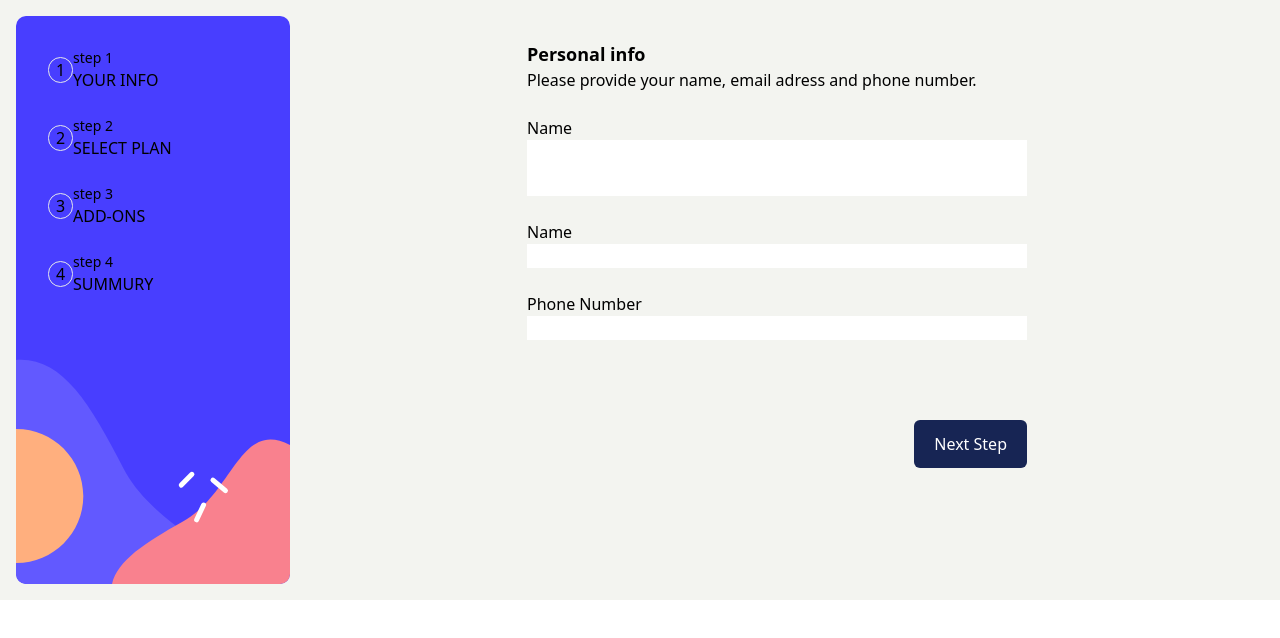
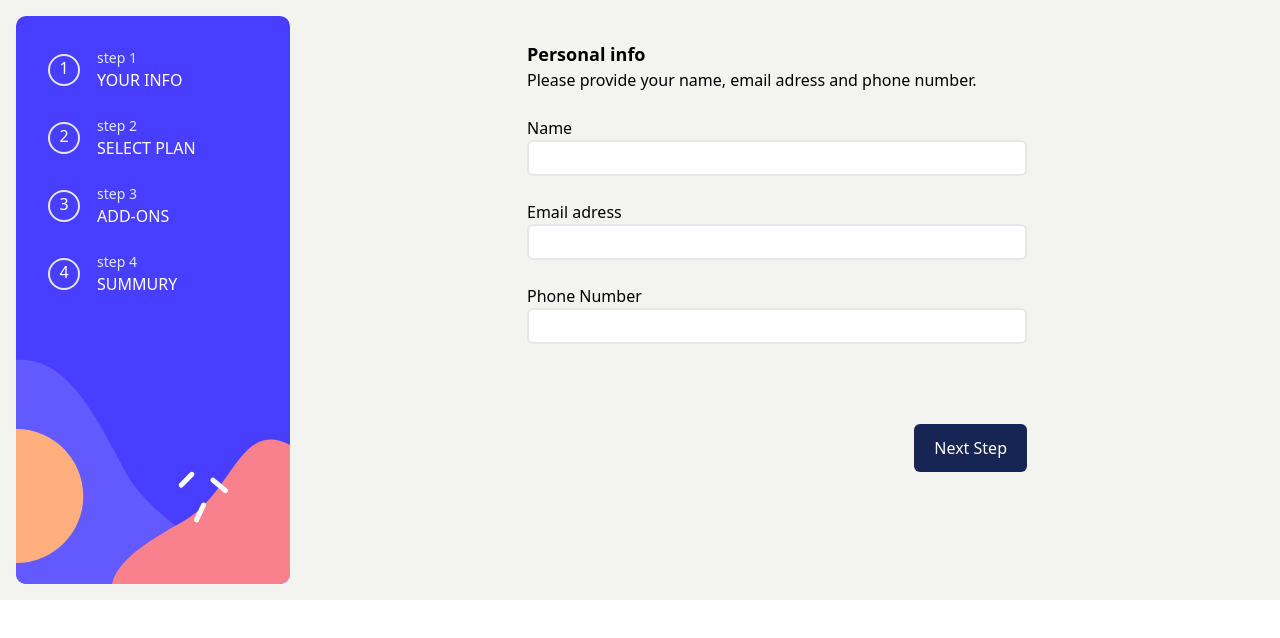
Before and after one commit to Jinatey/multistep-form, a Next.js app: page / in a window 1280 px wide. Shown: the top 638 px of the page. Built offline with nearby package versions, Linux system fonts and the light colour scheme.

Commit message:
styel nav

```diff
--- a/components/Nav.jsx
+++ b/components/Nav.jsx
@@ -4,24 +4,24 @@ import Link from "next/link";
 const Nav = () => {
   return (
     <div className="bgimg h-full rounded-lg">
-      <div>
+      <div className=" text-white">
         <ul className=" p-5">
           <li className=" p-3">
-            <Link href="/" className=" items-center grid grid-cols-[25px_auto] ">
-              <p className="border text-center rounded-full text  ">1</p>
+            <Link href="/" className=" items-center grid grid-cols-[25px_auto] gap-6 ">
+              <p className="border-2 text-center rounded-full text h-8 w-8  ">1</p>
               <div>
-                <p className=" text-sm">step 1</p>
+                <p className=" text-sm text-slate-200">step 1</p>
                 <p>YOUR INFO</p>
               </div>
             </Link>
           </li>
 
           <li className=" p-3">
-            <Link href="/plan"  className=" items-center grid grid-cols-[25px_auto] ">
+            <Link href="/plan"  className=" items-center grid grid-cols-[25px_auto] gap-6 ">
 
-            <p className="border text-center rounded-full "> 2 </p>
+            <p className="border-2 text-center rounded-full text h-8 w-8  "> 2 </p>
             <div>
-              <p  className=" text-sm">step 2</p>
+              <p  className=" text-sm  text-slate-200">step 2</p>
               <p> SELECT PLAN </p>
             </div>
 
@@ -30,10 +30,10 @@ const Nav = () => {
 
 
           <li className="p-3">
-            <Link href="/addons"  className=" items-center grid grid-cols-[25px_auto] ">
-              <p className="border text-center rounded-full"> 3 </p>
+            <Link href="/addons"  className=" items-center grid grid-cols-[25px_auto] gap-6 ">
+              <p className="border-2 text-center rounded-full text h-8 w-8 "> 3 </p>
           <div>
-               <p  className=" text-sm">step 3</p>
+               <p  className=" text-sm  text-slate-200">step 3</p>
                <p> ADD-ONS</p>
           </div>
 
@@ -43,11 +43,11 @@ const Nav = () => {
 
 
           <li className="p-3">
-            <Link href="/summury"  className=" items-center grid grid-cols-[25px_auto] ">
-              <p className="border text-center rounded-full "> 4 </p>
+            <Link href="/summury "  className=" items-center grid grid-cols-[25px_auto] gap-6 ">
+              <p className="border-2 text-center rounded-full text h-8 w-8 "> 4 </p>
 
               <div>
-                <p  className=" text-sm">step 4</p>
+                <p  className=" text-sm  text-slate-200">step 4</p>
               <p>SUMMURY</p>
               </div>
 
--- a/pages/index.jsx
+++ b/pages/index.jsx
@@ -10,13 +10,13 @@ export default function home() {
 
       <form className=" grid gap-6">
           <label className="grid " >Name
-          <input className=" p-4" type="text"/>
+          <input className=" p-1 rounded-md border-2 border-slate-550" type="text"/>
           </label >
-          <label className="grid">Name
-          <input type="text"/>
+          <label className="grid">Email adress
+          <input  className=" p-1 rounded-md border-2 border-slate-550" type="text"/>
           </label>
           <label className="grid" >Phone Number
-          <input type="number"/>
+          <input  className=" p-1 rounded-md border-2 border-slate-550" type="number"/>
           </label>
 
       </form>
```
